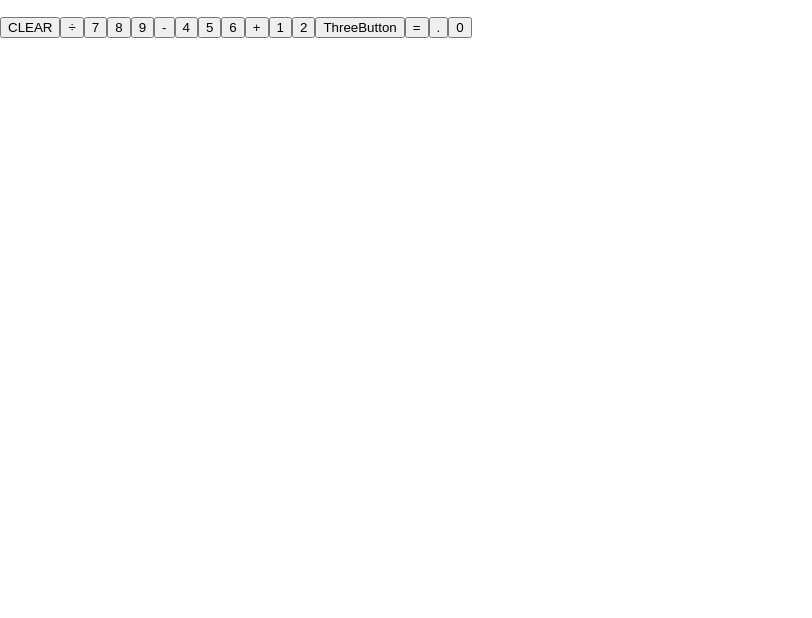
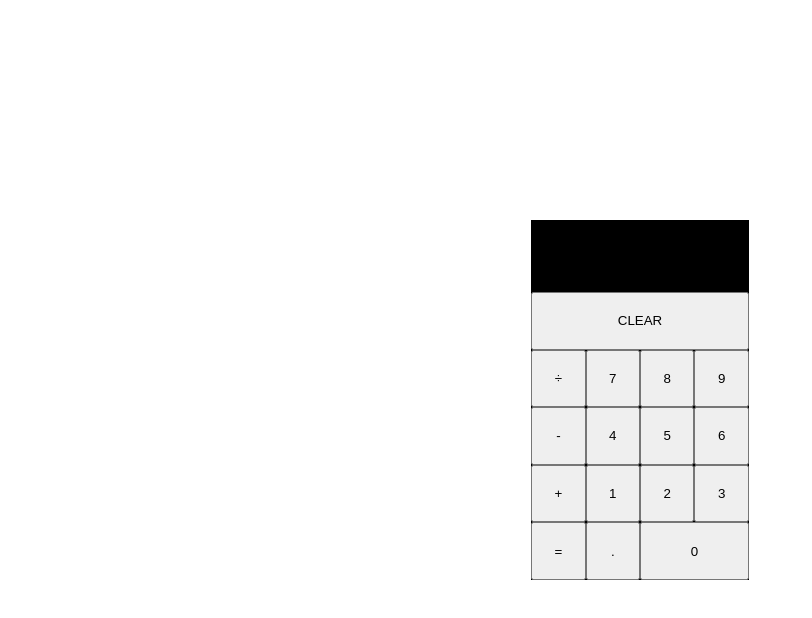
Before and after one commit to Benjamin-Wofford/Purple-Calculator, a React (Create React App) app: page / in a window 1280 px wide. Shown: the top 618 px of the page, without its empty margins (0-812 px from the left). Built offline with nearby package versions, Linux system fonts and the light colour scheme.

Commit message:
The components have all been assembled together to form the calculator. Next up, adding additional styling

```diff
--- /dev/null
+++ b/src/components/CalculatorBase.css
@@ -0,0 +1,21 @@
+.baseboard {
+    display: grid;
+    background-color: black;
+    width: 17vw;
+    height: 45vh;
+    margin: auto;
+    grid-template-columns: repeat(4, 1fr);
+    grid-template-rows: 1.25fr repeat(5, 1fr);
+}
+
+.zero {
+    grid-column-start: span 2;
+}
+
+.output {
+    grid-column-start: span 4;
+}
+
+.clear {
+    grid-column-start: span 4;
+}
--- a/src/components/CalculatorBase.js
+++ b/src/components/CalculatorBase.js
@@ -16,6 +16,7 @@ import SubtractionButton from './SubtractionButton';
 import ThreeButton from './ThreeButton';
 import TwoButton from './TwoButton';
 import ZeroButton from './ZeroButton';
+import './CalculatorBase.css';
 
 class CalculatorBase extends React.Component{
 
--- a/src/components/ClearButton.js
+++ b/src/components/ClearButton.js
@@ -7,7 +7,7 @@ class ClearButton extends React.Component{
     render(){
 
         return(
-            <button type='button'>CLEAR</button>
+            <button className='clear' type='button'>CLEAR</button>
         )
     }
 }
--- a/src/components/OutputDisplay.js
+++ b/src/components/OutputDisplay.js
@@ -5,7 +5,7 @@ class OutputDisplay extends React.Component{
 
 
     render(){
-        return <p></p>
+        return <p className='output'></p>
     }
 }
 
--- a/src/components/ThreeButton.js
+++ b/src/components/ThreeButton.js
@@ -4,7 +4,7 @@ import React from 'react';
 class ThreeButton extends React.Component{
 
     render(){
-        return <button type='button'>ThreeButton</button>
+        return <button type='button'>3</button>
     }
 }
 
--- a/src/components/ZeroButton.js
+++ b/src/components/ZeroButton.js
@@ -4,7 +4,7 @@ import React from 'react';
 class ZeroButton extends React.Component{
 
     render(){
-        return <button type="button">0</button>
+        return <button className='zero' type="button">0</button>
     }
 }
 
--- a/src/index.css
+++ b/src/index.css
@@ -1,13 +1,7 @@
-body {
-  margin: 0;
-  font-family: -apple-system, BlinkMacSystemFont, 'Segoe UI', 'Roboto', 'Oxygen',
-    'Ubuntu', 'Cantarell', 'Fira Sans', 'Droid Sans', 'Helvetica Neue',
-    sans-serif;
-  -webkit-font-smoothing: antialiased;
-  -moz-osx-font-smoothing: grayscale;
-}
+html, body, #root, #root>div {
+    height: 100%;
+    margin: 0;
+    display: flex;
+    justify-content: center;
 
-code {
-  font-family: source-code-pro, Menlo, Monaco, Consolas, 'Courier New',
-    monospace;
-}
+  }
```
Also changed, not shown: src/App.css (line endings or trailing spaces).
